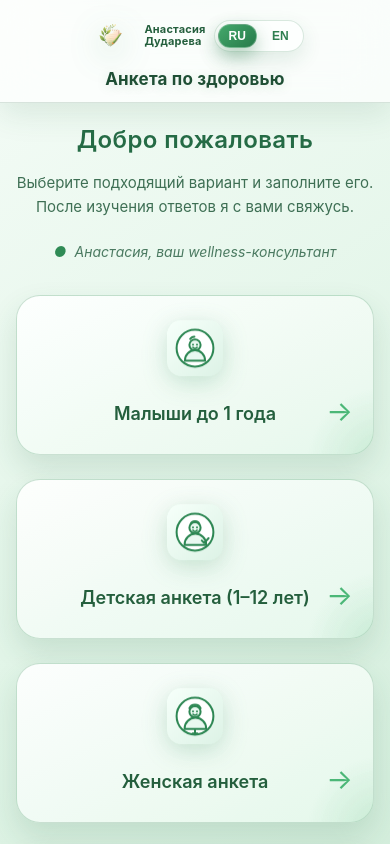
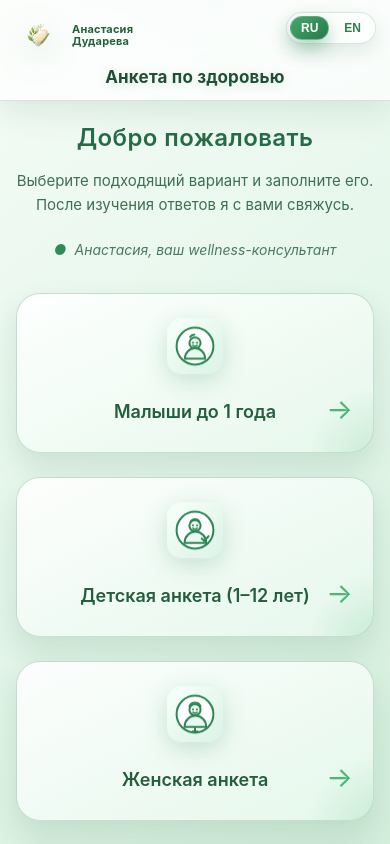
Before and after one commit to Anatoliiyastrebov/Anastasia-Dudareva, a React (Vite) app: page / in a window 390 px wide. Shown: the top 844 px of the page. Built offline with nearby package versions, Linux system fonts and the light colour scheme.

Commit message:
обновление

```diff
--- a/src/components/QuestionnaireForm.css
+++ b/src/components/QuestionnaireForm.css
@@ -34,9 +34,9 @@
 
 .form-header {
   padding: 16px 24px;
-  display: flex;
-  justify-content: space-between;
-  align-items: center;
+  display: grid;
+  grid-template-columns: auto 1fr auto;
+  align-items: start;
   gap: 14px;
   background: rgba(255, 255, 255, 0.7);
   backdrop-filter: blur(20px);
@@ -51,8 +51,17 @@
 .logo-link {
   display: flex;
   align-items: center;
+  min-width: max-content;
+  flex-shrink: 0;
   text-decoration: none;
   transition: transform 0.3s ease;
+  z-index: 2;
+}
+
+.form-header .logo-link {
+  grid-column: 1;
+  justify-self: start;
+  align-self: start;
 }
 
 .brand-logo {
@@ -63,7 +72,7 @@
 
 
 .logo-link:hover {
-  transform: scale(1.05);
+  transform: none;
 }
 
 .header-logo {
@@ -102,8 +111,16 @@
 
 .form-header-right {
   display: flex;
-  align-items: center;
-  gap: 16px;
+  flex-direction: column;
+  align-items: flex-end;
+  justify-content: flex-start;
+  gap: 8px;
+  grid-column: 3;
+  justify-self: end;
+  align-self: start;
+  width: max-content;
+  max-width: 100%;
+  min-width: 0;
 }
 
 .form-header-card-icon-wrap {
@@ -111,6 +128,9 @@
   align-items: center;
   justify-content: center;
   flex: 0 0 auto;
+  grid-column: 2;
+  justify-self: center;
+  align-self: center;
 }
 
 .form-header-card-icon {
@@ -118,7 +138,6 @@
   height: 62px;
   object-fit: contain;
   filter: drop-shadow(0 8px 16px rgba(47, 139, 85, 0.28));
-  animation: floatY 4.5s ease-in-out infinite;
 }
 
 .form-content {
@@ -134,6 +153,17 @@
   margin-bottom: 40px;
 }
 
+.form-title-card-icon-wrap {
+  display: none;
+}
+
+.form-title-card-icon {
+  width: 72px;
+  height: 72px;
+  object-fit: contain;
+  filter: drop-shadow(0 8px 16px rgba(47, 139, 85, 0.28));
+}
+
 .form-title-section h1 {
   font-size: 36px;
   color: #245f3d;
@@ -143,6 +173,36 @@
   -webkit-background-clip: text;
   -webkit-text-fill-color: transparent;
   background-clip: text;
+}
+
+@media (max-width: 640px) {
+  .form-header {
+    grid-template-columns: 1fr auto;
+  }
+
+  .form-header-card-icon-wrap {
+    display: none;
+  }
+
+  .form-header-right {
+    grid-column: 2;
+  }
+
+  .form-title-card-icon-wrap {
+    display: flex;
+    justify-content: center;
+    align-items: center;
+    margin-bottom: 12px;
+  }
+
+  .form-title-card-icon {
+    width: 76px;
+    height: 76px;
+  }
+
+  .form-title-section {
+    margin-bottom: 24px;
+  }
 }
 
 .questionnaire-form {
@@ -617,10 +677,14 @@
   .form-header {
     padding: 12px 14px;
     gap: 10px;
+    grid-template-columns: auto 1fr auto;
   }
 
   .form-header-right {
-    gap: 10px;
+    gap: 6px;
+    min-width: 0;
+    width: max-content;
+    max-width: 100%;
   }
 
   .form-header-card-icon {
@@ -679,23 +743,21 @@
 @media (max-width: 480px) {
   .form-header {
     padding: 10px 12px;
-    flex-wrap: wrap;
-    justify-content: center;
-    row-gap: 8px;
+    grid-template-columns: 1fr auto;
+    gap: 8px;
   }
 
-  .logo-link {
-    order: 1;
-  }
-
-  .form-header-card-icon-wrap {
-    order: 2;
+  .form-header .logo-link {
+    grid-column: 1;
+    justify-self: start;
   }
 
   .form-header-right {
-    order: 3;
-    width: 100%;
-    justify-content: center;
+    grid-column: 2;
+    justify-self: end;
+    width: auto;
+    justify-content: flex-end;
+    min-width: 0;
   }
 
   .form-title-section h1 {
--- a/src/components/QuestionnaireForm.tsx
+++ b/src/components/QuestionnaireForm.tsx
@@ -80,6 +80,9 @@ export const QuestionnaireForm: React.FC = () => {
     male: '/card-male.svg',
     teen: '/card-teen.svg'
   };
+
+  const questionnaireIllustrationSrc =
+    headerImageById[questionnaire.id] || '/card-children.svg';
 
   // Показываем все вопросы сразу на одной странице
   const allQuestions = getAllQuestions(questionnaire.questions);
@@ -303,12 +306,14 @@ export const QuestionnaireForm: React.FC = () => {
         </Link>
         <div className="form-header-card-icon-wrap">
           <img
-            src={headerImageById[questionnaire.id] || '/card-children.svg'}
-            alt={questionnaire.name[lang]}
+            src={questionnaireIllustrationSrc}
+            alt=""
             className="form-header-card-icon"
+            aria-hidden={true}
           />
         </div>
         <div className="form-header-right">
+          <LanguageSwitcher />
           <button
             type="button"
             className="header-back-button"
@@ -316,12 +321,19 @@ export const QuestionnaireForm: React.FC = () => {
           >
             {`← ${t('common.back', lang)}`}
           </button>
-          <LanguageSwitcher />
         </div>
       </header>
 
       <main className="form-content">
         <div className="form-title-section">
+          <div className="form-title-card-icon-wrap">
+            <img
+              src={questionnaireIllustrationSrc}
+              alt=""
+              className="form-title-card-icon"
+              aria-hidden={true}
+            />
+          </div>
           <h1>{questionnaire.name[lang]}</h1>
         </div>
 
--- a/src/pages/Impressum.css
+++ b/src/pages/Impressum.css
@@ -5,9 +5,9 @@
 
 .impressum-header {
   padding: 20px 32px;
-  display: flex;
-  justify-content: space-between;
-  align-items: center;
+  display: grid;
+  grid-template-columns: auto 1fr;
+  align-items: start;
   gap: 14px;
   background: rgba(255, 255, 255, 0.8);
   backdrop-filter: blur(10px);
@@ -18,8 +18,17 @@
 .logo-link {
   display: flex;
   align-items: center;
+  min-width: max-content;
+  flex-shrink: 0;
   text-decoration: none;
   transition: transform 0.3s ease;
+  z-index: 2;
+}
+
+.impressum-header .logo-link {
+  grid-column: 1;
+  justify-self: start;
+  align-self: start;
 }
 
 .brand-logo {
@@ -30,7 +39,7 @@
 
 
 .logo-link:hover {
-  transform: scale(1.05);
+  transform: none;
 }
 
 .header-logo {
@@ -61,6 +70,10 @@
   display: flex;
   align-items: center;
   gap: 16px;
+  justify-self: end;
+  justify-content: flex-end;
+  align-self: start;
+  min-width: 220px;
 }
 
 .impressum-content {
@@ -123,6 +136,12 @@
   .impressum-header {
     padding: 12px 14px;
     gap: 10px;
+    grid-template-columns: auto 1fr;
+  }
+
+  .impressum-header-right {
+    min-width: 170px;
+    gap: 10px;
   }
 
   .header-logo {
@@ -154,13 +173,23 @@
 
 @media (max-width: 480px) {
   .impressum-header {
-    flex-wrap: wrap;
-    justify-content: center;
+    grid-template-columns: 1fr;
+    grid-template-areas:
+      "logo"
+      "controls";
     row-gap: 8px;
   }
 
+  .impressum-header .logo-link {
+    grid-area: logo;
+    justify-self: start;
+  }
+
   .impressum-header-right {
+    grid-area: controls;
     width: 100%;
     justify-content: center;
+    justify-self: stretch;
+    min-width: 0;
   }
 }
--- a/src/pages/Landing.css
+++ b/src/pages/Landing.css
@@ -35,9 +35,9 @@
 
 .landing-header {
   padding: 20px 32px;
-  display: flex;
-  justify-content: space-between;
-  align-items: center;
+  display: grid;
+  grid-template-columns: auto 1fr auto;
+  align-items: start;
   gap: 20px;
   position: relative;
   z-index: 1;
@@ -47,6 +47,22 @@
   border-bottom: 1px solid rgba(53, 108, 72, 0.18);
   box-shadow: 0 10px 30px rgba(34, 102, 62, 0.12);
   animation: slideInLeft 0.6s ease-out;
+}
+
+.landing-header .logo-link {
+  grid-column: 1;
+  justify-self: start;
+  align-self: start;
+}
+
+.landing-header .header-main-title {
+  justify-self: center;
+  align-self: start;
+}
+
+.landing-header .language-switcher {
+  justify-self: end;
+  align-self: start;
 }
 
 .header-main-title {
@@ -63,9 +79,12 @@
 .logo-link {
   display: flex;
   align-items: center;
+  min-width: max-content;
+  flex-shrink: 0;
   text-decoration: none;
   transition: all 0.4s cubic-bezier(0.4, 0, 0.2, 1);
   position: relative;
+  z-index: 2;
 }
 
 .brand-logo {
@@ -87,7 +106,7 @@
 }
 
 .logo-link:hover {
-  transform: scale(1.05) translateY(-2px);
+  transform: none;
 }
 
 .logo-link:hover::after {
@@ -119,8 +138,8 @@
 }
 
 .logo-link:hover .header-logo {
-  filter: drop-shadow(0 10px 20px rgba(47, 139, 85, 0.45));
-  transform: scale(1.06) rotate(-2deg);
+  filter: drop-shadow(0 8px 16px rgba(36, 129, 78, 0.28));
+  transform: none;
 }
 
 .landing-content {
@@ -235,6 +254,7 @@
   .landing-header {
     padding: 14px 18px;
     gap: 12px;
+    grid-template-columns: auto 1fr auto;
   }
 
   .header-main-title {
@@ -250,6 +270,7 @@
   .landing-header {
     padding: 12px 14px;
     gap: 8px;
+    grid-template-columns: auto 1fr auto;
   }
 
   .header-main-title {
@@ -285,23 +306,28 @@
 
 @media (max-width: 560px) {
   .landing-header {
-    flex-wrap: wrap;
-    justify-content: center;
-    row-gap: 10px;
+    grid-template-columns: 1fr auto;
+    grid-template-areas:
+      "logo lang"
+      "title title";
+    align-items: start;
+    row-gap: 8px;
   }
 
-  .logo-link {
-    order: 1;
+  .landing-header .logo-link {
+    grid-area: logo;
+    justify-self: start;
   }
 
-  .header-main-title {
-    order: 3;
+  .landing-header .header-main-title {
+    grid-area: title;
     width: 100%;
     text-align: center;
     font-size: 17px;
   }
 
-  .language-switcher {
-    order: 2;
+  .landing-header .language-switcher {
+    grid-area: lang;
+    justify-self: end;
   }
 }
```
